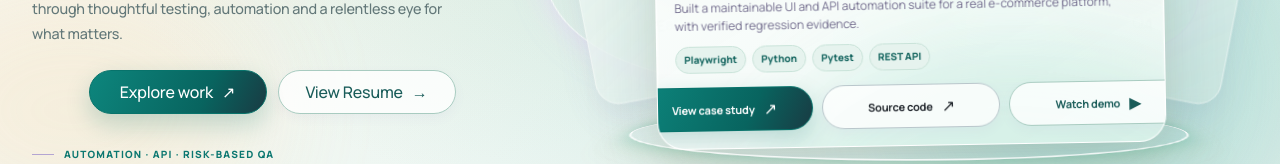
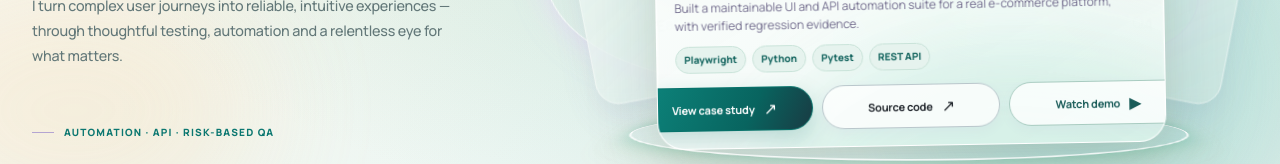
Before and after one commit to quality-krl/PersonalSite, a Next.js app: page / in a window 1280 px wide. Shown: the part 468-632 px from the top of the page. Built offline with nearby package versions, Linux system fonts and the light colour scheme.

Commit message:
chore: polish homepage navigation and branding

```diff
--- a/app/layout.tsx
+++ b/app/layout.tsx
@@ -42,7 +42,7 @@ export default function RootLayout({
   children: ReactNode;
 }>) {
   return (
-    <html lang="en">
+    <html lang="en" data-scroll-behavior="smooth">
       <body
         className={[
           sora.variable,
--- a/app/page.tsx
+++ b/app/page.tsx
@@ -1,7 +1,5 @@
-
 "use client";
 
-import Link from "next/link";
 
 import ProjectCarousel from "./components/ProjectCarousel";
 import { useLanguage } from "./components/LanguageProvider";
@@ -81,28 +79,6 @@ export default function Home() {
 
         {/* Call-to-action buttons */}
         <div className="hero-actions">
-          <a
-            className="action-btn action-btn--primary"
-            href="#showcase"
-          >
-            <span>{t.explore}</span>
-
-            <span aria-hidden="true">
-              ↗
-            </span>
-          </a>
-
-         <Link
-  className="action-btn action-btn--outline"
-  href="/resume"
->
-  <span>
-    {isHebrew ? "קורות חיים" : "View Resume"}
-  </span>
-  <span aria-hidden="true">
-    {isHebrew ? "←" : "→"}
-  </span>
-</Link>
         </div>
 
         {/* Expertise */}
```
Also changed, not shown: 1 other file (tests, documents, lock files or other folders).
